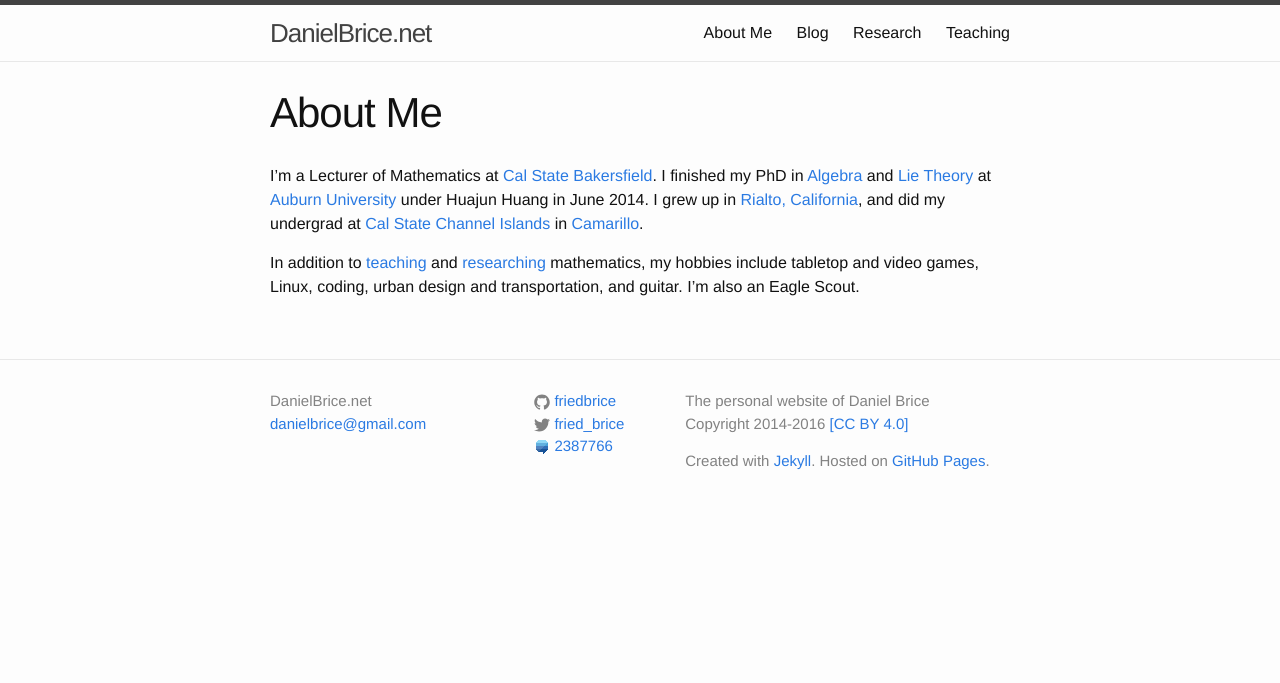
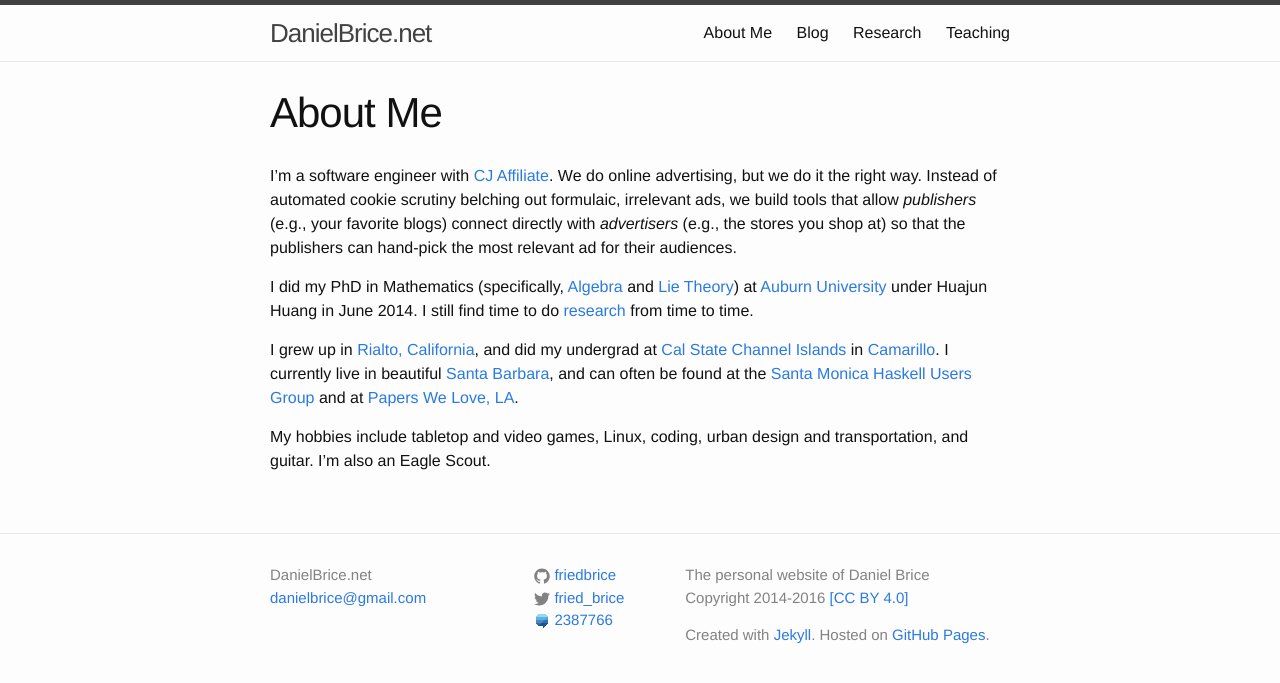
Before and after one commit to friedbrice/friedbrice.github.io, a Jekyll site: the page built from about.md, in a window 1280 px wide. Shown: the top 683 px of the page. Built offline with Jekyll 4.4.1, drawn with Linux system fonts in a browser that asks for light colours.

Commit message:
Cleaning out the cobwebs.

```diff
--- a/about.md
+++ b/about.md
@@ -6,23 +6,22 @@ date: 2015-12-07
 topnav: true
 ---
 
-I'm a Lecturer of Mathematics at [Cal State Bakersfield][1]. I finished
-my PhD in [Algebra][2] and [Lie Theory][3] at [Auburn University][4]
-under Huajun Huang in June 2014. I grew up in [Rialto, California][5],
-and did my undergrad at [Cal State Channel Islands][6] in
-[Camarillo][7].
+I'm a software engineer with [CJ Affiliate][1]. We do online advertising, but we do it the right way. Instead of automated cookie scrutiny belching out formulaic, irrelevant ads, we build tools that allow _publishers_ (e.g., your favorite blogs) connect directly with _advertisers_ (e.g., the stores you shop at) so that the publishers can hand-pick the most relevant ad for their audiences.
 
-  [1]: http://csub.edu
+I did my PhD in Mathematics (specifically, [Algebra][2] and [Lie Theory][3]) at [Auburn University][4] under Huajun Huang in June 2014. I still find time to do [research][rp] from time to time.
+
+I grew up in [Rialto, California][5], and did my undergrad at [Cal State Channel Islands][6] in [Camarillo][7]. I currently live in beautiful [Santa Barbara][8], and can often be found at the [Santa Monica Haskell Users Group][9] and at [Papers We Love, LA][10].
+
+My hobbies include tabletop and video games, Linux, coding, urban design and transportation, and guitar. I'm also an Eagle Scout.
+
+  [1]: http://engineering.cj.com/blog
   [2]: http://en.wikipedia.org/wiki/Algebra#Abstract_algebra
   [3]: http://en.wikipedia.org/wiki/Lie_theory
   [4]: http://auburn.edu
   [5]: http://en.wikipedia.org/wiki/Rialto,_California
   [6]: http://csuci.edu
   [7]: http://en.wikipedia.org/wiki/Camarillo,_California
-
-In addition to [teaching][tp] and [researching][rp] mathematics, my
-hobbies include tabletop and video games, Linux, coding,
-urban design and transportation, and guitar. I'm also an Eagle Scout.
-
-  [tp]: {{ site.baseurl }}/teaching/
+  [8]: http://en.wikipedia.org/wiki/Santa_Barbara,_California
+  [9]: http://www.meetup.com/santa-monica-haskell/
+  [10]: http://www.meetup.com/Papers-We-Love-LA/
   [rp]: {{site.baseurl }}/research/
```
Also changed, not shown: teaching.md (+1 -3 lines), _posts/2014-12-03-first-post.md (line endings or trailing spaces).
